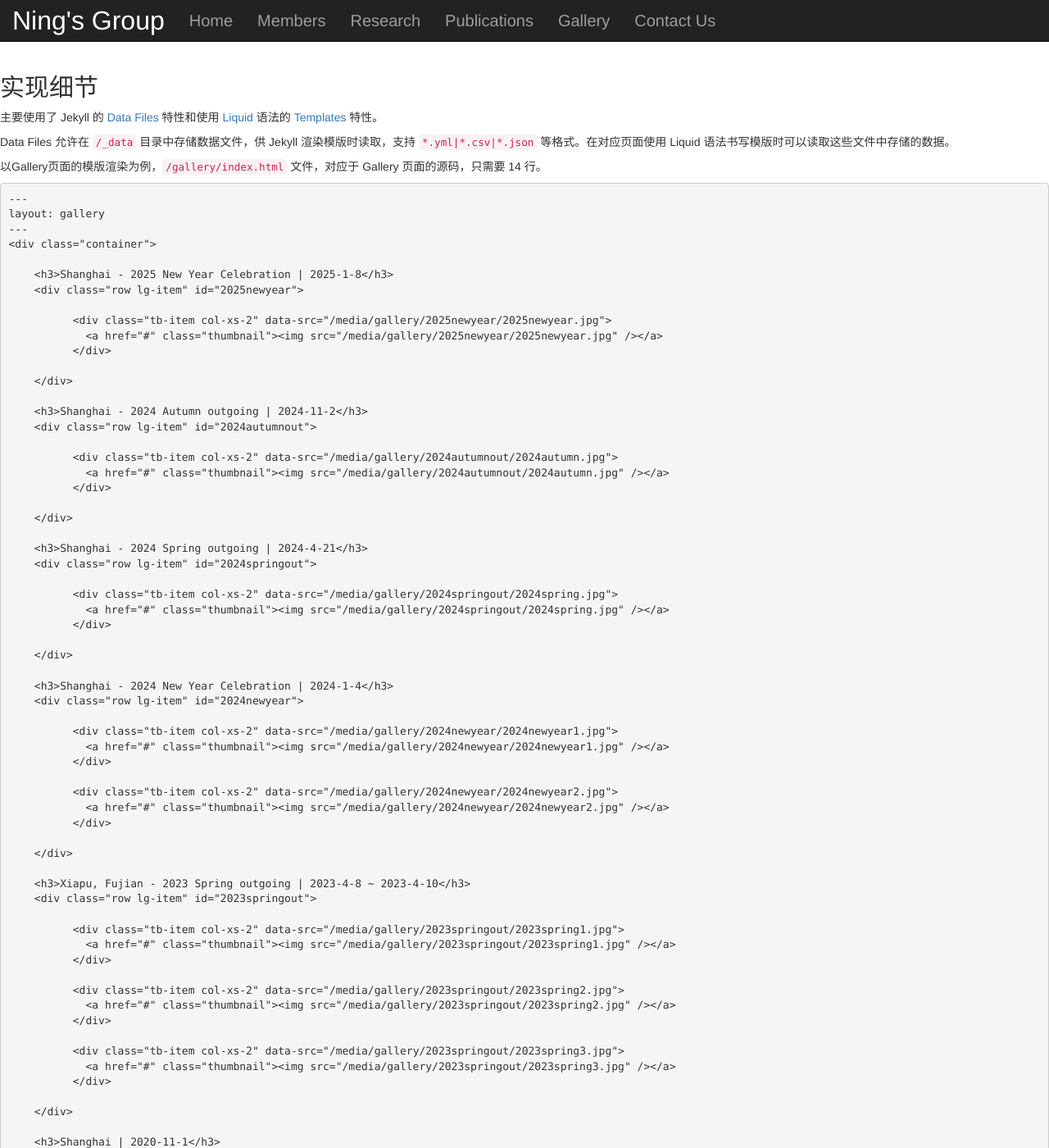
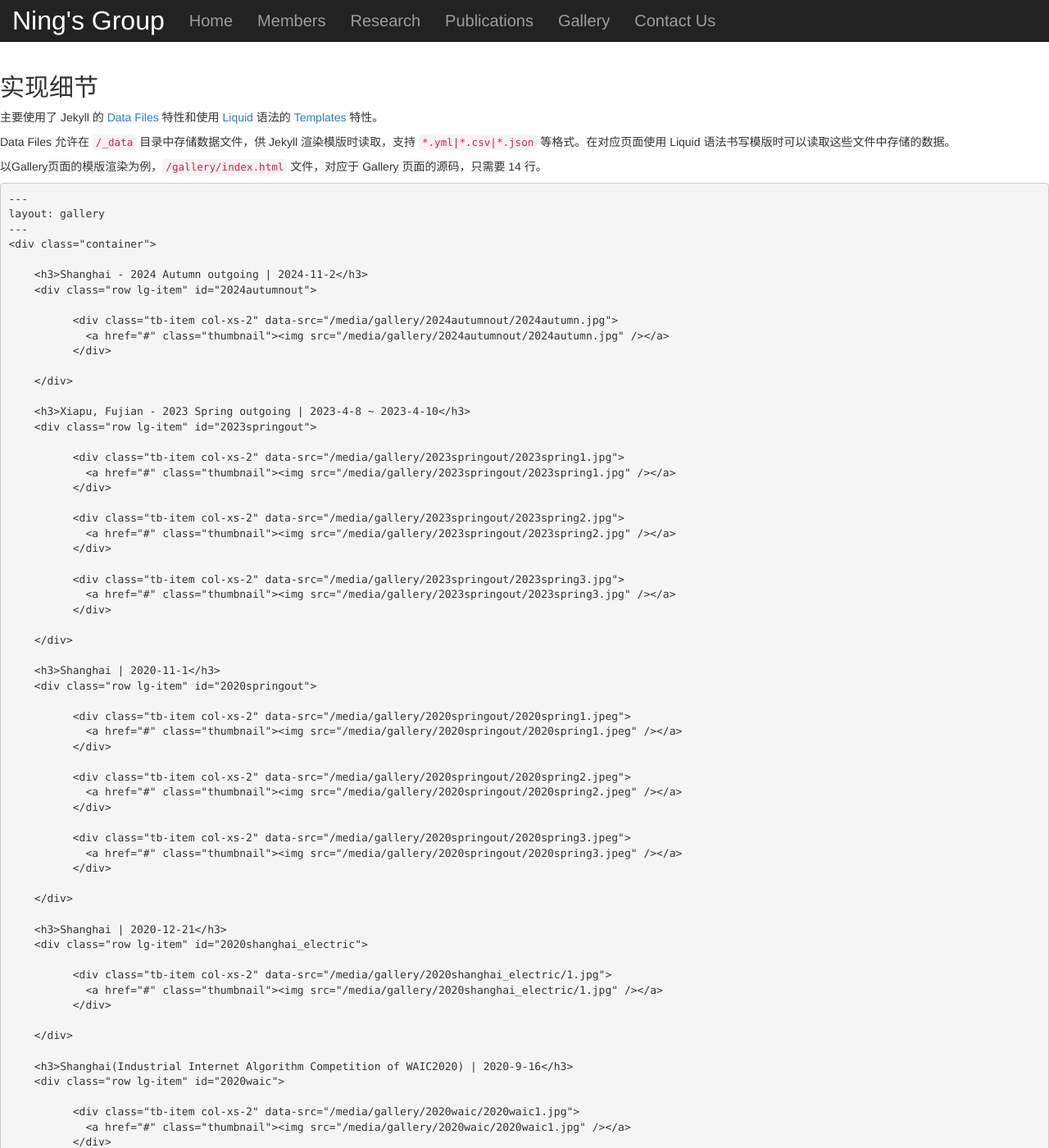
Before and after one commit to academic532/academic532.github.io, a Jekyll site: the page built from resources/dev/src/render/impl.md, in a window 1280 px wide and 1400 px high. Shown: the whole window at 82% size. Built offline with Jekyll 4.4.1, drawn with Linux system fonts in a browser that asks for light colours; our own code applies the rules of GitHub Pages for plain Markdown files.

Commit message:
delete dinner photos

```diff
--- a/_data/gallery.json
+++ b/_data/gallery.json
@@ -1,37 +1,12 @@
 {
   "usage": "index file of gallery page",
   "entry": [
-    {
-      "place": "Shanghai - 2025 New Year Celebration",
-      "date": "2025-1-8",
-      "folder": "2025newyear",
-      "pics": [
-        "2025newyear.jpg"
-      ]
-    },
     {
       "place": "Shanghai - 2024 Autumn outgoing",
       "date": "2024-11-2",
       "folder": "2024autumnout",
       "pics": [
         "2024autumn.jpg"
-      ]
-    },
-    {
-      "place": "Shanghai - 2024 Spring outgoing",
-      "date": "2024-4-21",
-      "folder": "2024springout",
-      "pics": [
-        "2024spring.jpg"
-      ]
-    },
-    {
-      "place": "Shanghai - 2024 New Year Celebration",
-      "date": "2024-1-4",
-      "folder": "2024newyear",
-      "pics": [
-        "2024newyear1.jpg",
-        "2024newyear2.jpg",
       ]
     },
     {
```
